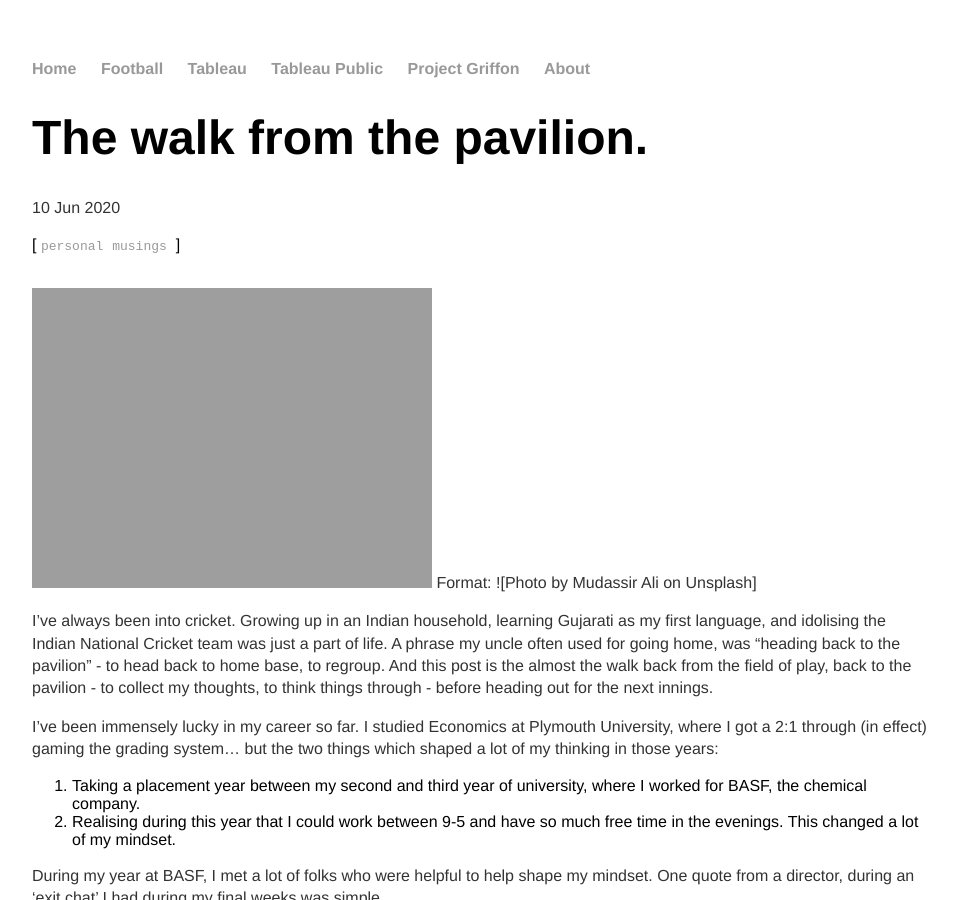
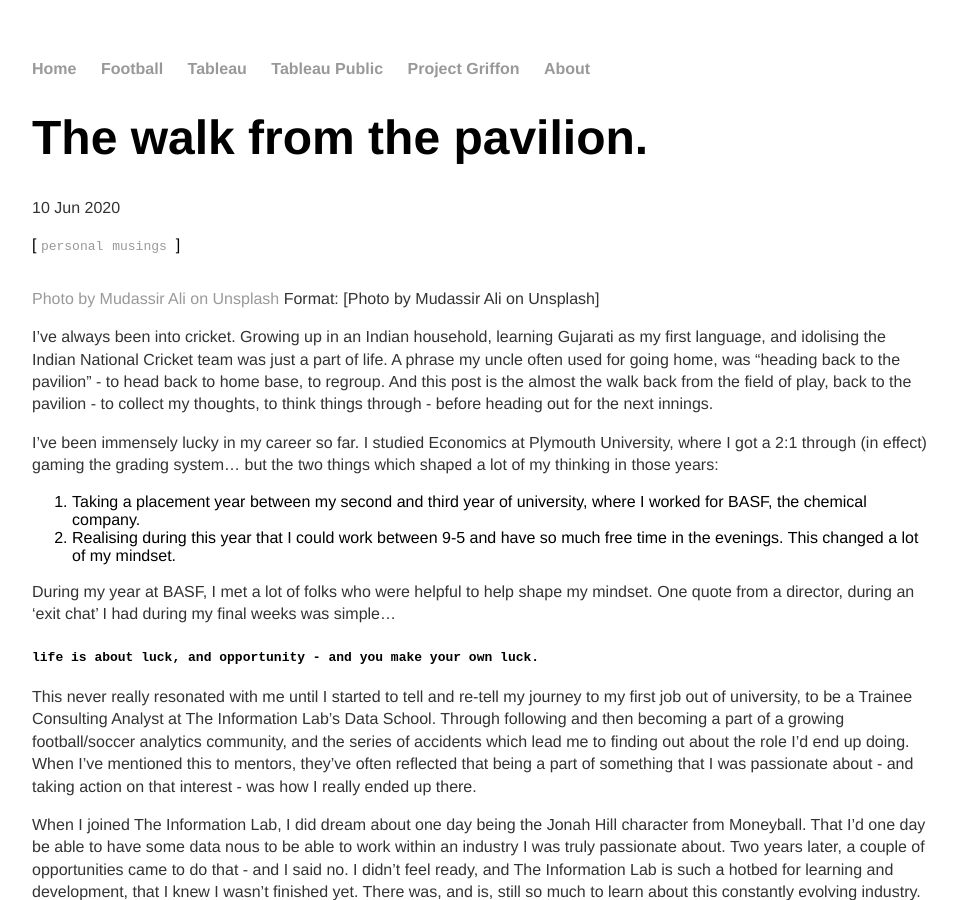
Before and after one commit to scribblr42/scribbles.github.io, a Jekyll site: the page built from _posts/2020-06-10-walk-from-the-pavilion.md, in a window 1280 px wide and 900 px high. Shown: the whole window, without its empty margins (160-1117 px from the left). Built offline with Jekyll 4.4.1, drawn with Linux system fonts in a browser that asks for light colours.

Commit message:
Update 2020-06-10-walk-from-the-pavilion.md

```diff
--- a/_posts/2020-06-10-walk-from-the-pavilion.md
+++ b/_posts/2020-06-10-walk-from-the-pavilion.md
@@ -5,8 +5,8 @@ date: 2020-06-10
 tags: personal musings
 ---
 
-![Photo by Mudassir Ali on Unsplash](/assets/mudassir-ali-hY3sn--SgwM-unsplash.jpg =252.2x315.2)
-Format: ![Photo by Mudassir Ali on Unsplash]
+[Photo by Mudassir Ali on Unsplash](/assets/mudassir-ali-hY3sn--SgwM-unsplash.jpg =252.2x315.2)
+Format: [Photo by Mudassir Ali on Unsplash]
 
 I've always been into cricket. Growing up in an Indian household, learning Gujarati as my first language, and idolising the Indian National Cricket team was just a part of life. A phrase my uncle often used for going home, was "heading back to the pavilion" - to head back to home base, to regroup. And this post is the almost the walk back from the field of play, back to the pavilion - to collect my thoughts, to think things through - before heading out for the next innings.
 
```
